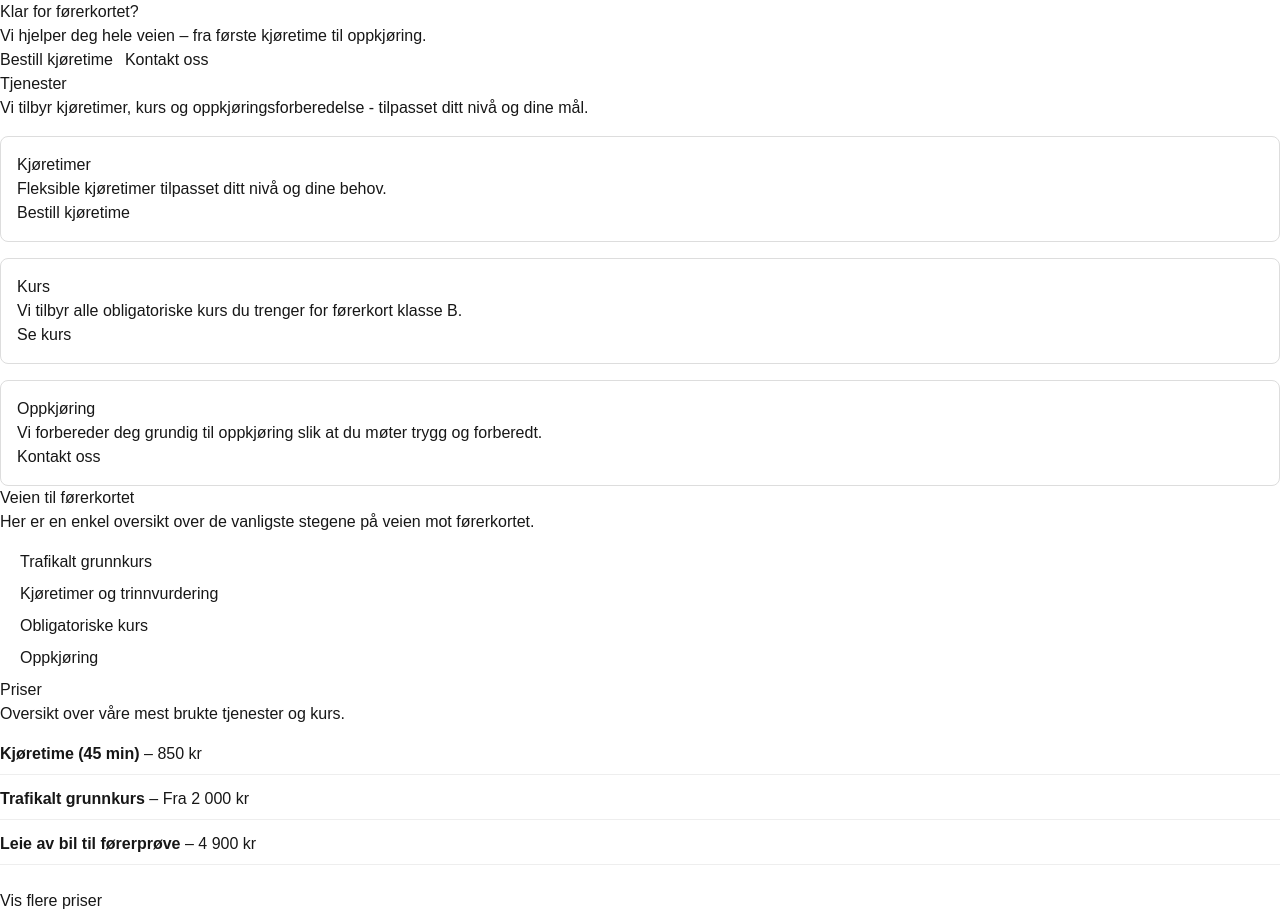
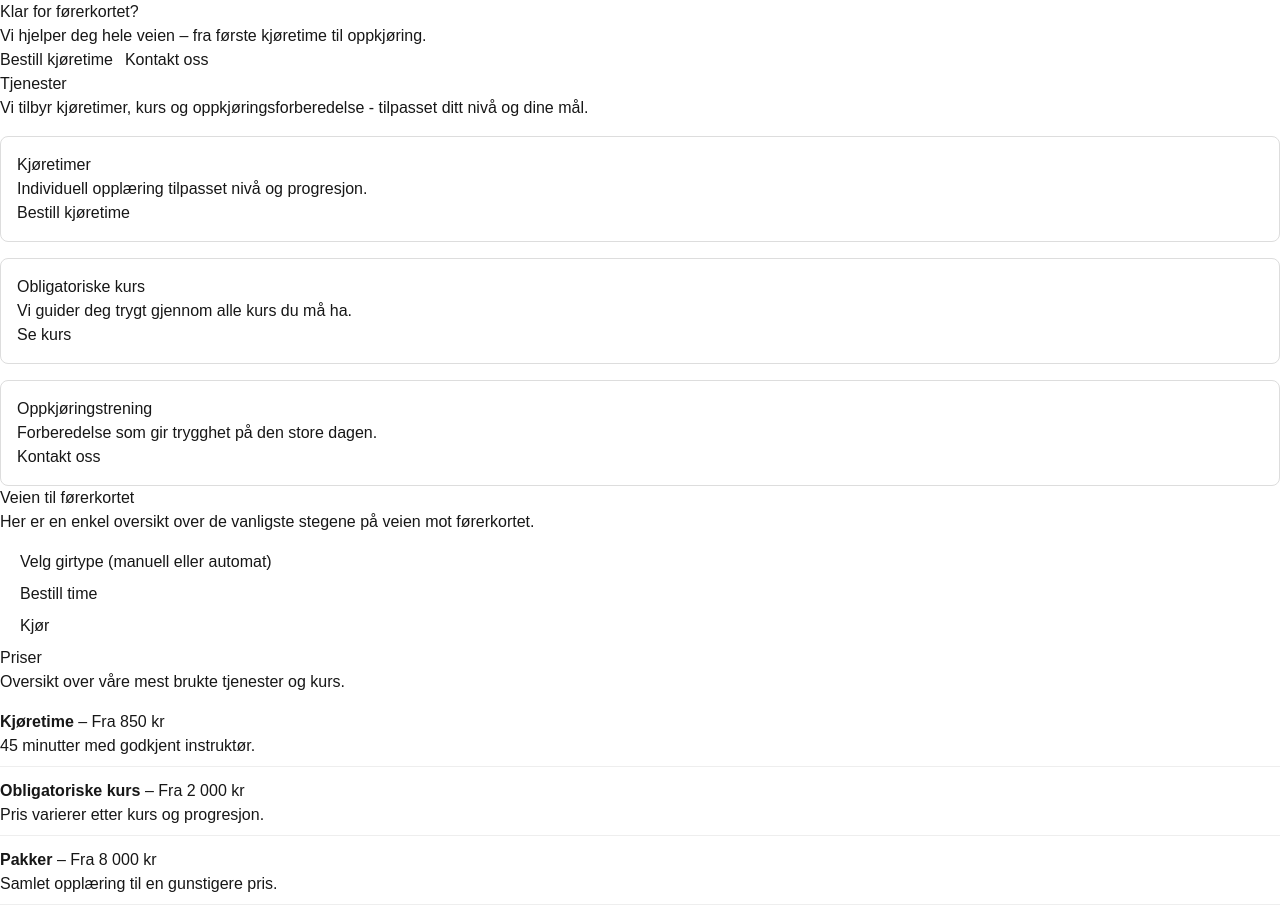
Before and after one commit to pia-scarvounis/trafikkskole-template, a Next.js app: page / in a window 1280 px wide. Shown: the top 914 px of the page. Built offline with nearby package versions, Linux system fonts and the light colour scheme.

Commit message:
Finalize siteConfig structure for one-page template

```diff
--- a/src/data/siteConfig.ts
+++ b/src/data/siteConfig.ts
@@ -22,6 +22,11 @@ export type FAQItem = {
   answer: string;
 };
 
+export type WhyUs = {
+  heading: string;
+  points: string[];
+};
+
 export type SiteConfig = {
   brand: {
     name: string;
@@ -35,9 +40,14 @@ export type SiteConfig = {
     primaryCta: CTA;
     secondaryCta: CTA;
   };
+  contact: {
+    heading: string;
+    subtext: string;
+  };
   services: Service[];
   process: string[];
   prices: PriceItem[];
+  whyUs: WhyUs;
   faq: FAQItem[];
 };
 
@@ -48,6 +58,7 @@ export const siteConfig: SiteConfig = {
     email: "post@trafikkskole.no",
     location: "Oslo",
   },
+
   hero: {
     headline: "Klar for førerkortet?",
     subtext:
@@ -61,70 +72,81 @@ export const siteConfig: SiteConfig = {
       href: "#kontakt",
     },
   },
+
+  contact: {
+    heading: "Kontakt oss",
+    subtext:
+      "Ta kontakt for å bestille kjøretimer eller kurs, eller hvis du har spørsmål.",
+  },
+
   services: [
     {
       title: "Kjøretimer",
       description:
-        "Fleksible kjøretimer tilpasset ditt nivå og dine behov.",
+        "Individuell opplæring tilpasset nivå og progresjon.",
       cta: {
         label: "Bestill kjøretime",
         href: "#kontakt",
       },
     },
     {
-      title: "Kurs",
+      title: "Obligatoriske kurs",
       description:
-        "Vi tilbyr alle obligatoriske kurs du trenger for førerkort klasse B.",
+        "Vi guider deg trygt gjennom alle kurs du må ha.",
       cta: {
         label: "Se kurs",
         href: "#kontakt",
       },
     },
     {
-      title: "Oppkjøring",
+      title: "Oppkjøringstrening",
       description:
-        "Vi forbereder deg grundig til oppkjøring slik at du møter trygg og forberedt.",
+        "Forberedelse som gir trygghet på den store dagen.",
       cta: {
         label: "Kontakt oss",
         href: "#kontakt",
       },
     },
   ],
+
   process: [
-    "Trafikalt grunnkurs",
-    "Kjøretimer og trinnvurdering",
-    "Obligatoriske kurs",
-    "Oppkjøring",
+    "Velg girtype (manuell eller automat)",
+    "Bestill time",
+    "Kjør",
   ],
+
   prices: [
     {
-    title: "Kjøretime (45 min)",
-    price: "850 kr",
+      title: "Kjøretime",
+      price: "Fra 850 kr",
+      description: "45 minutter med godkjent instruktør.",
     },
     {
-    title: "Trafikalt grunnkurs",
+      title: "Obligatoriske kurs",
       price: "Fra 2 000 kr",
+      description: "Pris varierer etter kurs og progresjon.",
     },
     {
-    title: "Leie av bil til førerprøve",
-    price: "4 900 kr",
-  },
-  {
-    title: "Oppfriskningstime",
-    price: "800 kr",
+      title: "Pakker",
+      price: "Fra 8 000 kr",
+      description: "Samlet opplæring til en gunstigere pris.",
     },
   ],
+
+  whyUs: {
+    heading: "Hvorfor velge oss?",
+    points: [
+      "Godkjente og erfarne trafikklærere",
+      "Opplæring tilpasset ditt nivå og tempo",
+      "Fokus på trygg og effektiv progresjon",
+    ],
+  },
 
   faq: [
     {
       question: "Hvem må ta trafikalt grunnkurs?",
       answer:
         "Alle under 25 år må ta trafikalt grunnkurs før de kan øvelseskjøre. Er du usikker på hva som gjelder for deg, hjelper vi deg gjerne.",
-  },
-  {
-    question: "Hvilke kurs er obligatoriske for klasse B?",
-    answer:
-      "De fleste må gjennom trafikalt grunnkurs (hvis aktuelt), mørkekjøring, sikkerhetskurs på bane og sikkerhetskurs på vei. Vi hjelper deg med rekkefølge og plan.",
     },
     {
       question: "Hvor lang tid tar det å ta førerkort?",
@@ -134,13 +156,17 @@ faq: [
     {
       question: "Tilbyr dere kjøretimer på engelsk?",
       answer:
-      "Ja, vi tilbyr kjøretimer (og eventuelt kurs) på engelsk. Ta kontakt, så finner vi en løsning som passer.",
+        "Ja, vi tilbyr kjøretimer (og eventuelt kurs) på engelsk.",
     },
     {
       question: "Kan jeg leie bil til oppkjøring?",
       answer:
-      "Ja, mange elever leier bil av oss til førerprøven. Vi anbefaler også forberedelse i forkant slik at du møter trygg og klar.",
+        "Ja, mange elever leier bil av oss til førerprøven.",
+    },
+    {
+      question: "Hvordan bestiller jeg kjøretimer?",
+      answer:
+        "Du kan ta kontakt med oss via telefon eller kontaktskjema, så hjelper vi deg i gang.",
     },
   ],
-
 };
```
Lines whose indentation alone changed are shown as unchanged.
